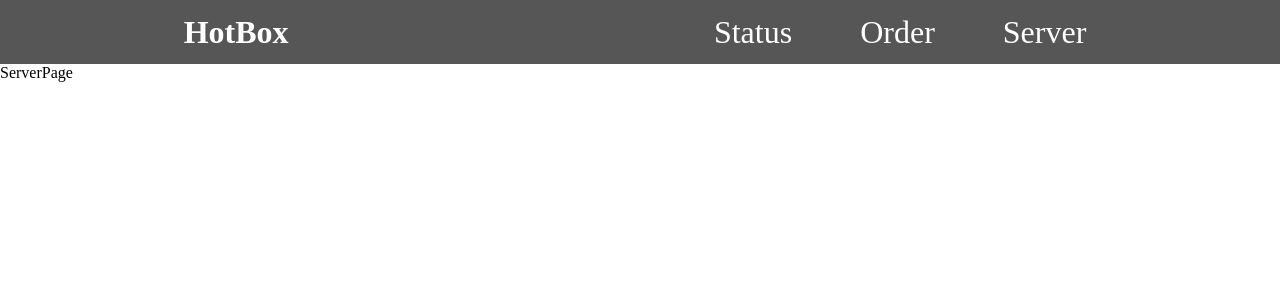
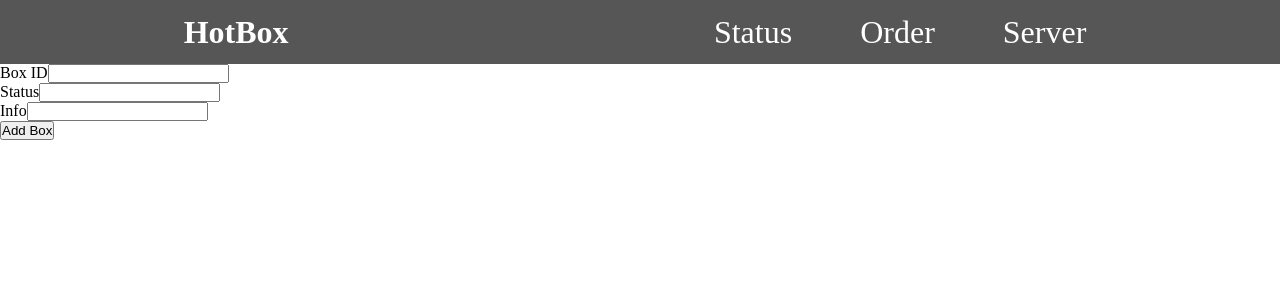
Before and after one commit to Helis98/HotBox, a React (Create React App) app in the folder frontend/: page /server in a window 1280 px wide. Shown: the top 300 px of the page. Built offline with nearby package versions, Linux system fonts and the light colour scheme.

Commit message:
Early form implementation

```diff
--- a/frontend/src/components/forms/AddBoxForm.js
+++ b/frontend/src/components/forms/AddBoxForm.js
@@ -1,7 +1,47 @@
-import React from 'react';
+import { useRef } from "react";
 
 function AddBoxForm() {
-    return <div></div>
+  const boxidRef = useRef();
+  const statusRef = useRef();
+  const infoRef = useRef();
+
+  function submitHandler(event) {
+    event.preventDefault();
+
+    const boxid = boxidRef.current.value;
+    const status = statusRef.current.value;
+    const info = infoRef.current.value;
+
+    const boxData = {
+      id: boxid,
+      status: status,
+      info: info,
+    };
+
+    console.log(boxData);
+  }
+
+  return (
+    <div>
+      <form onSubmit={submitHandler}>
+        <div>
+          <label htmlFor="boxid">Box ID</label>
+          <input type="text" required id="boxid" ref={boxidRef} />
+        </div>
+        <div>
+          <label htmlFor="status">Status</label>
+          <input type="text" required id="status" ref={statusRef} />
+        </div>
+        <div>
+          <label htmlFor="info">Info</label>
+          <input type="text" required id="info" ref={infoRef} />
+        </div>
+        <div>
+          <button>Add Box</button>
+        </div>
+      </form>
+    </div>
+  );
 }
 
 export default AddBoxForm;
--- a/frontend/src/pages/ServerPage.js
+++ b/frontend/src/pages/ServerPage.js
@@ -1,7 +1,13 @@
 import React from "react";
 
+import AddBoxForm from "../components/forms/AddBoxForm";
+
 function ServerPage() {
-    return <div>ServerPage</div>
+  return (
+    <div>
+      <AddBoxForm />
+    </div>
+  );
 }
 
 export default ServerPage;
```
